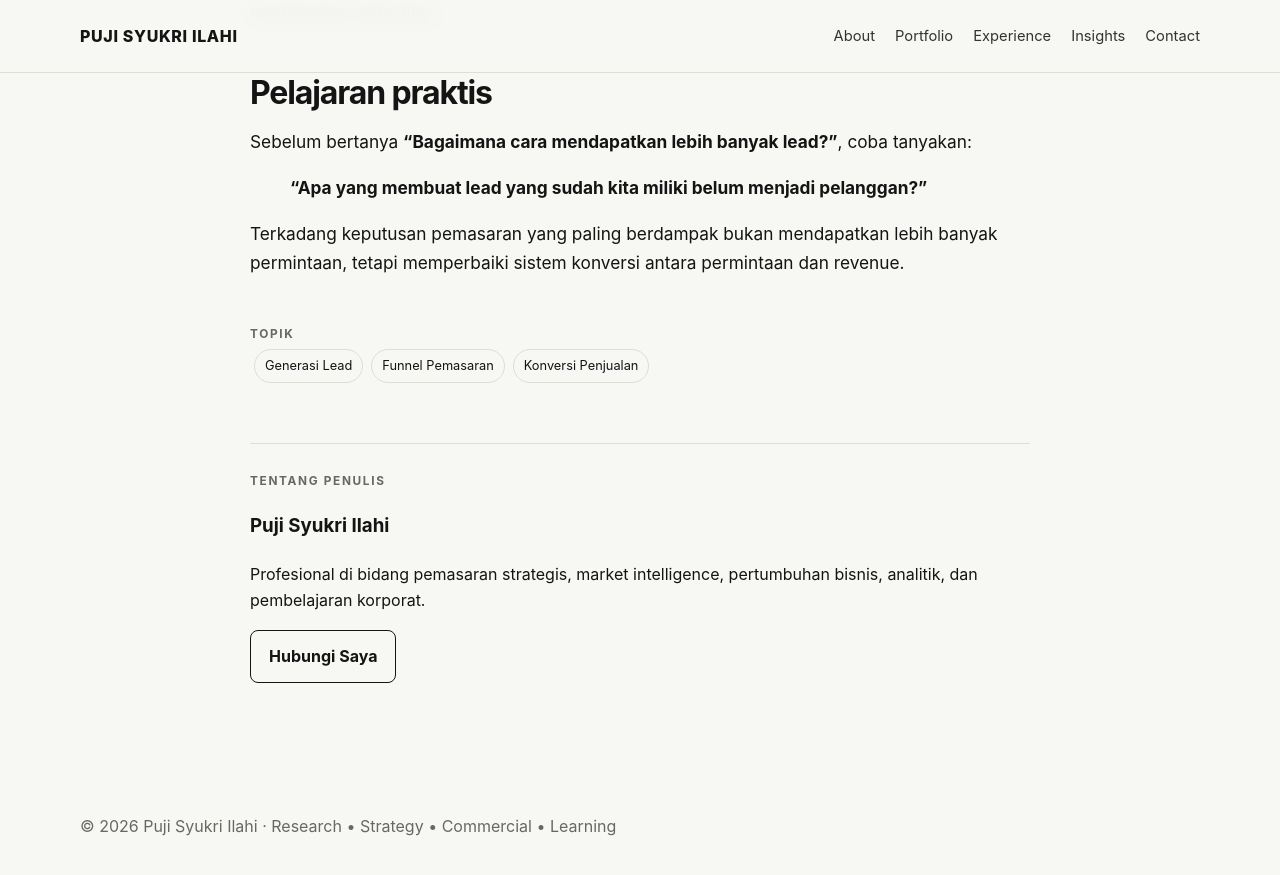
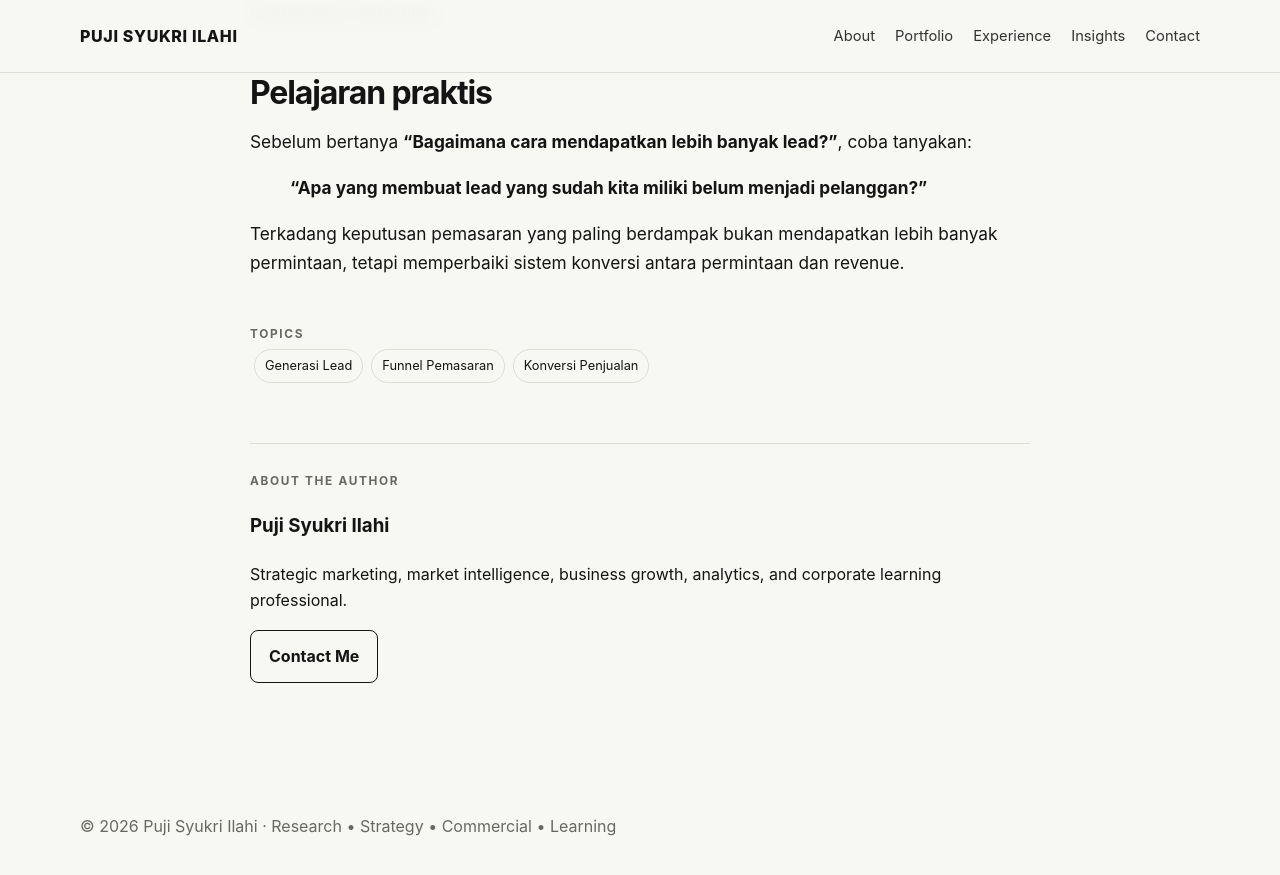
Before and after one commit to pujisyukriilahi/bio, a Jekyll site: the page built from _posts/2026-08-24-more-leads-do-not-mean-more-revenue.md, in a window 1280 px wide and 900 px high, scrolled down 2032 px. Shown: the top 875 px of the window. Built offline with Jekyll 4.4.1, drawn with Linux system fonts in a browser that asks for light colours; some of the changed text lies outside the part shown.

Commit message:
Translate article page interface to English while preserving Indonesian article content

```diff
--- a/_layouts/post.html
+++ b/_layouts/post.html
@@ -4,9 +4,9 @@ layout: default
 <article class="post wrap">
   <div class="eyebrow">{{ page.categories | join: ' • ' }}</div>
   <h1>{{ page.title }}</h1>
-  <div class="post-meta">{{ page.date | date: "%d %B %Y" }}{% if page.reading_time %} · {{ page.reading_time }} menit baca{% endif %}</div>
+  <div class="post-meta">{{ page.date | date: "%d %B %Y" }}{% if page.reading_time %} · {{ page.reading_time }} min read{% endif %}</div>
   {% if page.description %}<p class="lead">{{ page.description }}</p>{% endif %}
   <div class="post-content">{{ content }}</div>
-  {% if page.tags %}<div style="margin-top:48px"><div class="eyebrow">Topik</div>{% for tag in page.tags %}<span class="tag">{{ tag }}</span>{% endfor %}</div>{% endif %}
-  <div style="margin-top:56px;padding-top:28px;border-top:1px solid var(--line)"><div class="eyebrow">Tentang Penulis</div><h3>Puji Syukri Ilahi</h3><p>Profesional di bidang pemasaran strategis, market intelligence, pertumbuhan bisnis, analitik, dan pembelajaran korporat.</p><a class="btn" href="{{ '/' | relative_url }}#contact">Hubungi Saya</a></div>
+  {% if page.tags %}<div style="margin-top:48px"><div class="eyebrow">Topics</div>{% for tag in page.tags %}<span class="tag">{{ tag }}</span>{% endfor %}</div>{% endif %}
+  <div style="margin-top:56px;padding-top:28px;border-top:1px solid var(--line)"><div class="eyebrow">About the Author</div><h3>Puji Syukri Ilahi</h3><p>Strategic marketing, market intelligence, business growth, analytics, and corporate learning professional.</p><a class="btn" href="{{ '/' | relative_url }}#contact">Contact Me</a></div>
 </article>
```
